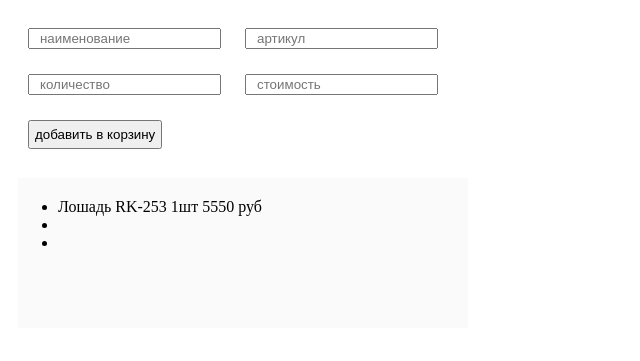
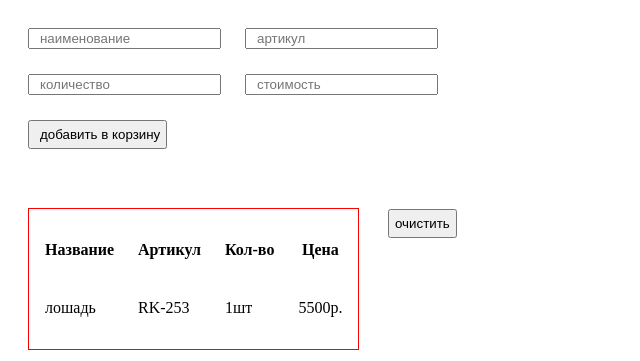
Before and after one commit to AnnRid/basket, a plain HTML site: page index.html in a window 1280 px wide. Shown: the whole page, without its empty margins (0-640 px from the left). Drawn offline with Linux system fonts and the light colour scheme.

Commit message:
made table and btn

```diff
--- a/index.html
+++ b/index.html
@@ -17,13 +17,28 @@
 </div>
 
 <div class='list form'>
-	<ul>
-		<li>Лошадь RK-253 1шт 5550 руб</li>
-		<li></li>
-		<li></li>
-	</ul>
+	<table>
+	<thead>
+		<tr>
+			<th>Название</th>
+			<th>Артикул</th>
+			<th>Кол-во</th>
+			<th>Цена</th>
+		</tr>
+	</thead>
+	<tbody class="containerBasket">
+		<tr>
+			<td>лошадь</td>
+			<td>RK-253</td>
+			<td>1шт</td>
+			<td>5500р.</td>
+		</tr>
+	</tbody>
+	</table>
+
+<div class="wrapBtn">
+<input type="button" class='delBtn' value="очистить">
 </div>
-
+</div>
 <script src='script.js'></script>
 </body>
-</html>
--- a/style.css
+++ b/style.css
@@ -9,14 +9,32 @@
 	margin-left: 10px;
 
 }
-.order .addBtn {
-	margin-top: 20px;
+.list {
+	position: relative;
+	width: 350px;
+	top:50px;
+}
+.wrapBtn {
+	position: absolute;
+	left:350px;
+	bottom: 120px;
+}
+.addBtn {
+	position: right;
 	padding: 5px;
 }
-.list {
-	background: #fafafa;
+.delBtn {
+	padding: 5px;
+	margin-top: 15px;
+	margin-left: 20px;
 }
-.list ul {
-	margin: 20px;
-	padding:20px;
+
+table {
+	border:1px solid red;
+	border-spacing: 8px 24px;
+	margin-left: 10px;
+
 }
+td, th {
+	padding: 8px
+}
```
